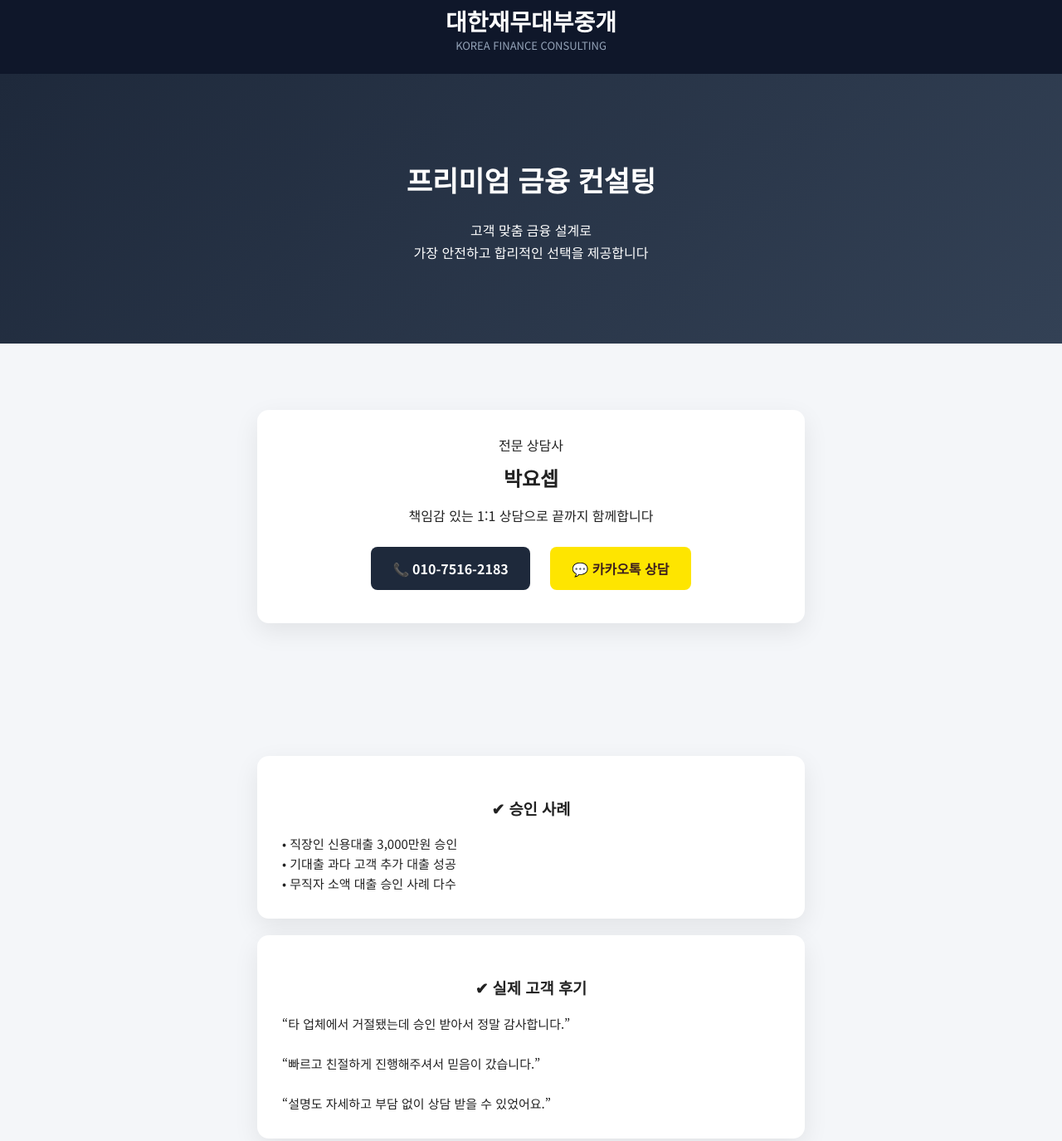
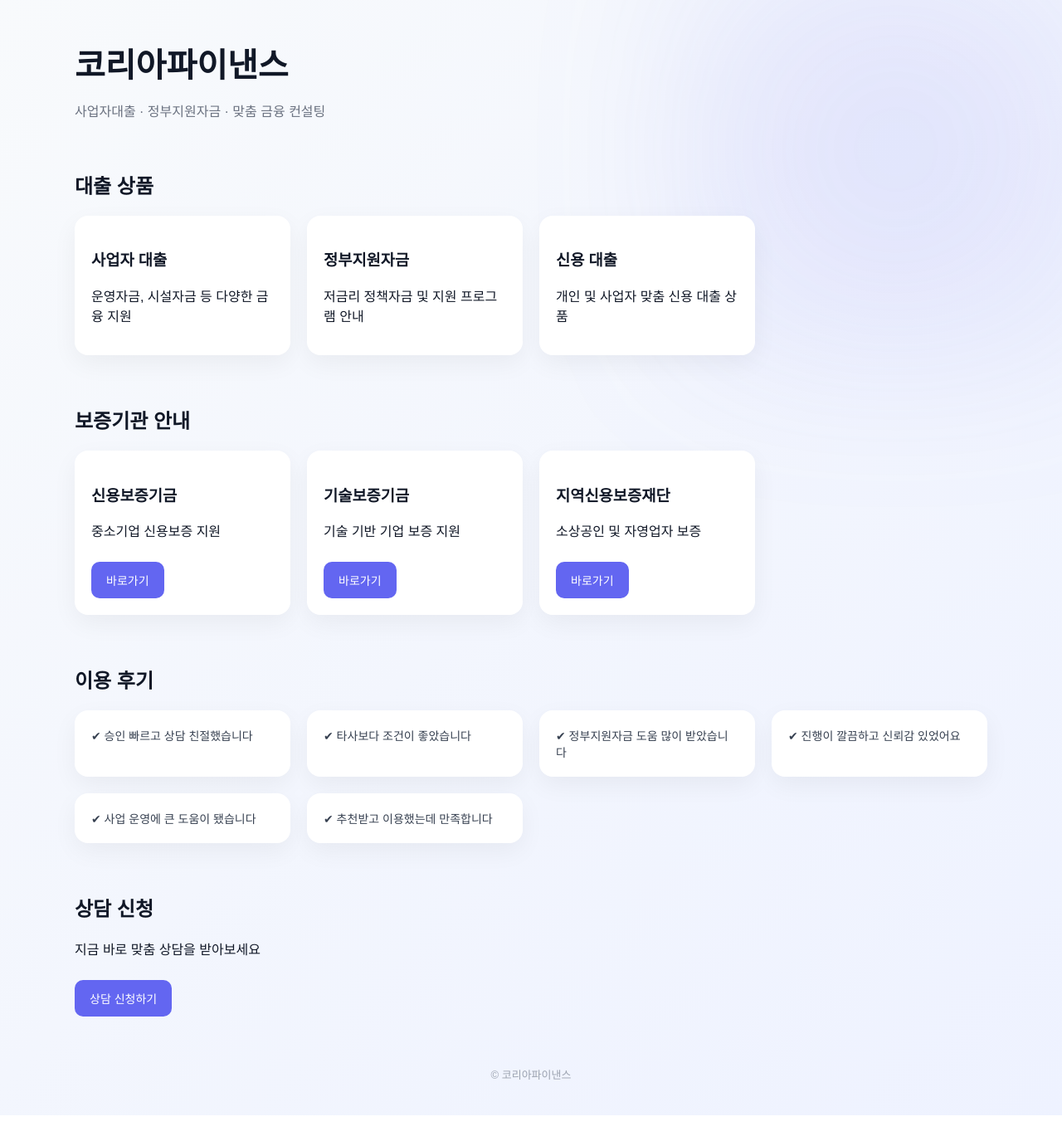
Before and after one commit to koreafinance/koreafinance, a plain HTML site: page index.html in a window 1280 px wide. Shown: the part 20-1395 px from the top of the page at 83% size. After the commit the page ends 1364 px from the top, so only its background shows below. Drawn offline with Linux system fonts and the light colour scheme.

Commit message:
Update index.html

```diff
--- a/index.html
+++ b/index.html
@@ -2,182 +2,186 @@
 <html lang="ko">
 <head>
   <meta charset="UTF-8">
+  <title>코리아파이낸스</title>
   <meta name="viewport" content="width=device-width, initial-scale=1.0">
-<title>대한재무대부중개</title>
-
-<link href="https://fonts.googleapis.com/css2?family=Noto+Sans+KR:wght@300;400;700&display=swap" rel="stylesheet">
 
   <style>
     body {
-  margin:0;
-  font-family:'Noto Sans KR', sans-serif;
-  background:#f4f6f9;
-  color:#222;
+      margin: 0;
+      font-family: 'Pretendard', sans-serif;
+      background: linear-gradient(135deg, #f8fafc, #eef2ff);
+      color: #111827;
     }
 
-header {
-  background:#0f172a;
-  color:white;
-  padding:25px;
-  text-align:center;
+    body::before {
+      content: "";
+      position: fixed;
+      width: 600px;
+      height: 600px;
+      background: radial-gradient(circle, rgba(99,102,241,0.15), transparent);
+      top: -100px;
+      right: -100px;
+      filter: blur(80px);
+      z-index: -1;
     }
 
-.logo {
-  font-size:28px;
-  font-weight:700;
+    .container {
+      max-width: 1100px;
+      margin: 0 auto;
+      padding: 40px 20px;
     }
 
-.sub {
-  font-size:13px;
-  color:#94a3b8;
+    h1 {
+      font-size: 40px;
+      margin-bottom: 10px;
     }
 
-.hero {
-  background:linear-gradient(135deg,#1e293b,#334155);
-  color:white;
-  padding:80px 20px;
-  text-align:center;
-}
-
-.hero h1 {
-  font-size:34px;
-}
-
-.hero p {
-  margin-top:15px;
-  line-height:1.7;
+    p.subtitle {
+      color: #6b7280;
+      margin-bottom: 40px;
     }
 
     .section {
-  padding:60px 20px;
-  text-align:center;
+      margin-bottom: 60px;
+    }
+
+    .card-grid {
+      display: grid;
+      grid-template-columns: repeat(auto-fill, minmax(260px, 1fr));
+      gap: 20px;
     }
 
     .card {
-  background:white;
-  padding:30px;
-  margin:20px auto;
-  max-width:600px;
-  border-radius:14px;
-  box-shadow:0 10px 30px rgba(0,0,0,0.08);
+      background: white;
+      padding: 20px;
+      border-radius: 16px;
+      box-shadow: 0 10px 30px rgba(0,0,0,0.05);
+      transition: 0.3s;
     }
 
-.name {
-  font-size:24px;
-  font-weight:bold;
-  margin:10px 0;
+    .card:hover {
+      transform: translateY(-5px);
     }
 
     .btn {
-  display:inline-block;
-  margin:10px;
-  padding:14px 26px;
-  border-radius:8px;
-  font-weight:bold;
-  text-decoration:none;
+      display: inline-block;
+      padding: 12px 18px;
+      background: #6366f1;
+      color: white;
+      border-radius: 10px;
+      text-decoration: none;
+      margin-top: 10px;
+      font-size: 14px;
     }
 
-.call { background:#1e293b; color:white; }
-.kakao { background:#fee500; color:#3c1e1e; }
-
-.review, .case {
-  text-align:left;
-  margin-top:15px;
-  font-size:15px;
-  line-height:1.6;
+    .review {
+      font-size: 14px;
+      color: #374151;
     }
 
     .footer {
-  background:#0f172a;
-  color:#94a3b8;
-  text-align:center;
-  padding:30px;
-  font-size:13px;
+      text-align: center;
+      color: #9ca3af;
+      font-size: 13px;
+      margin-top: 60px;
     }
 
-.terms {
-  text-align:left;
-  font-size:13px;
-  line-height:1.6;
-  color:#555;
-  max-width:700px;
-  margin:20px auto;
+    @media (max-width: 768px) {
+      h1 {
+        font-size: 28px;
+      }
     }
   </style>
 </head>
 
 <body>
 
-<header>
-  <div class="logo">대한재무대부중개</div>
-  <div class="sub">KOREA FINANCE CONSULTING</div>
-</header>
+<div class="container">
 
-<div class="hero">
-  <h1>프리미엄 금융 컨설팅</h1>
-  <p>
-    고객 맞춤 금융 설계로<br>
-    가장 안전하고 합리적인 선택을 제공합니다
-  </p>
+  <!-- 🔥 메인 -->
+  <div class="section">
+    <h1>코리아파이낸스</h1>
+    <p class="subtitle">사업자대출 · 정부지원자금 · 맞춤 금융 컨설팅</p>
   </div>
 
+  <!-- 🔥 서비스 -->
   <div class="section">
+    <h2>대출 상품</h2>
+
+    <div class="card-grid">
+
       <div class="card">
-    <div>전문 상담사</div>
-    <div class="name">박요셉</div>
-    <p>책임감 있는 1:1 상담으로 끝까지 함께합니다</p>
+        <h3>사업자 대출</h3>
+        <p>운영자금, 시설자금 등 다양한 금융 지원</p>
+      </div>
 
-    <a class="btn call" href="tel:01075162183">📞 010-7516-2183</a>
-    <a class="btn kakao" href="https://open.kakao.com/o/slZX8lqi">💬 카카오톡 상담</a>
+      <div class="card">
+        <h3>정부지원자금</h3>
+        <p>저금리 정책자금 및 지원 프로그램 안내</p>
+      </div>
+
+      <div class="card">
+        <h3>신용 대출</h3>
+        <p>개인 및 사업자 맞춤 신용 대출 상품</p>
+      </div>
+
     </div>
   </div>
 
+  <!-- 🔥 보증기관 연결 (핵심 추가) -->
   <div class="section">
+    <h2>보증기관 안내</h2>
+
+    <div class="card-grid">
+
       <div class="card">
-    <h3>✔ 승인 사례</h3>
-    <div class="case">
-      • 직장인 신용대출 3,000만원 승인<br>
-      • 기대출 과다 고객 추가 대출 성공<br>
-      • 무직자 소액 대출 승인 사례 다수
+        <h3>신용보증기금</h3>
+        <p>중소기업 신용보증 지원</p>
+        <a href="https://www.kodit.co.kr" class="btn" target="_blank">바로가기</a>
+      </div>
+
+      <div class="card">
+        <h3>기술보증기금</h3>
+        <p>기술 기반 기업 보증 지원</p>
+        <a href="https://www.kibo.or.kr" class="btn" target="_blank">바로가기</a>
+      </div>
+
+      <div class="card">
+        <h3>지역신용보증재단</h3>
+        <p>소상공인 및 자영업자 보증</p>
+        <a href="https://www.koreg.or.kr" class="btn" target="_blank">바로가기</a>
+      </div>
+
     </div>
   </div>
 
-  <div class="card">
-    <h3>✔ 실제 고객 후기</h3>
-    <div class="review">
-      “타 업체에서 거절됐는데 승인 받아서 정말 감사합니다.”<br><br>
-      “빠르고 친절하게 진행해주셔서 믿음이 갔습니다.”<br><br>
-      “설명도 자세하고 부담 없이 상담 받을 수 있었어요.”
-    </div>
+  <!-- 🔥 후기 -->
+  <div class="section">
+    <h2>이용 후기</h2>
+
+    <div class="card-grid">
+
+      <div class="card review">✔ 승인 빠르고 상담 친절했습니다</div>
+      <div class="card review">✔ 타사보다 조건이 좋았습니다</div>
+      <div class="card review">✔ 정부지원자금 도움 많이 받았습니다</div>
+      <div class="card review">✔ 진행이 깔끔하고 신뢰감 있었어요</div>
+      <div class="card review">✔ 사업 운영에 큰 도움이 됐습니다</div>
+      <div class="card review">✔ 추천받고 이용했는데 만족합니다</div>
+
     </div>
   </div>
 
+  <!-- 🔥 CTA -->
   <div class="section">
-  <div class="card">
-    <h3>✔ 서비스 특징</h3>
-    ✔ 과도한 조회 없이 안전 상담<br><br>
-    ✔ 비대면 빠른 진행 가능<br><br>
-    ✔ 맞춤형 금융 설계 제공<br><br>
-    ✔ 1:1 책임 상담 진행
-  </div>
-</div>
-
-<div class="section">
-  <div class="card">
-    <h3>대출 거래 약관</h3>
-    <div class="terms">
-      본 서비스는 고객의 신용 상태에 따라 대출 가능 여부 및 조건이 달라질 수 있습니다.<br><br>
-      과도한 대출은 개인 신용평점 하락의 원인이 될 수 있으며, 금융 거래에 불이익이 발생할 수 있습니다.<br><br>
-      계약 체결 전 상품 설명서 및 약관을 반드시 확인하시기 바랍니다.<br><br>
-      중개 수수료가 발생할 수 있으며, 이는 사전에 안내드립니다.
-    </div>
-  </div>
+    <h2>상담 신청</h2>
+    <p>지금 바로 맞춤 상담을 받아보세요</p>
+    <a href="#" class="btn">상담 신청하기</a>
   </div>
 
   <div class="footer">
-  대한재무대부중개<br>
-  사업자등록번호: 693-11-02408<br>
-  © All Rights Reserved.
+    © 코리아파이낸스
+  </div>
+
 </div>
 
 </body>
```
Lines whose indentation alone changed are shown as unchanged.
